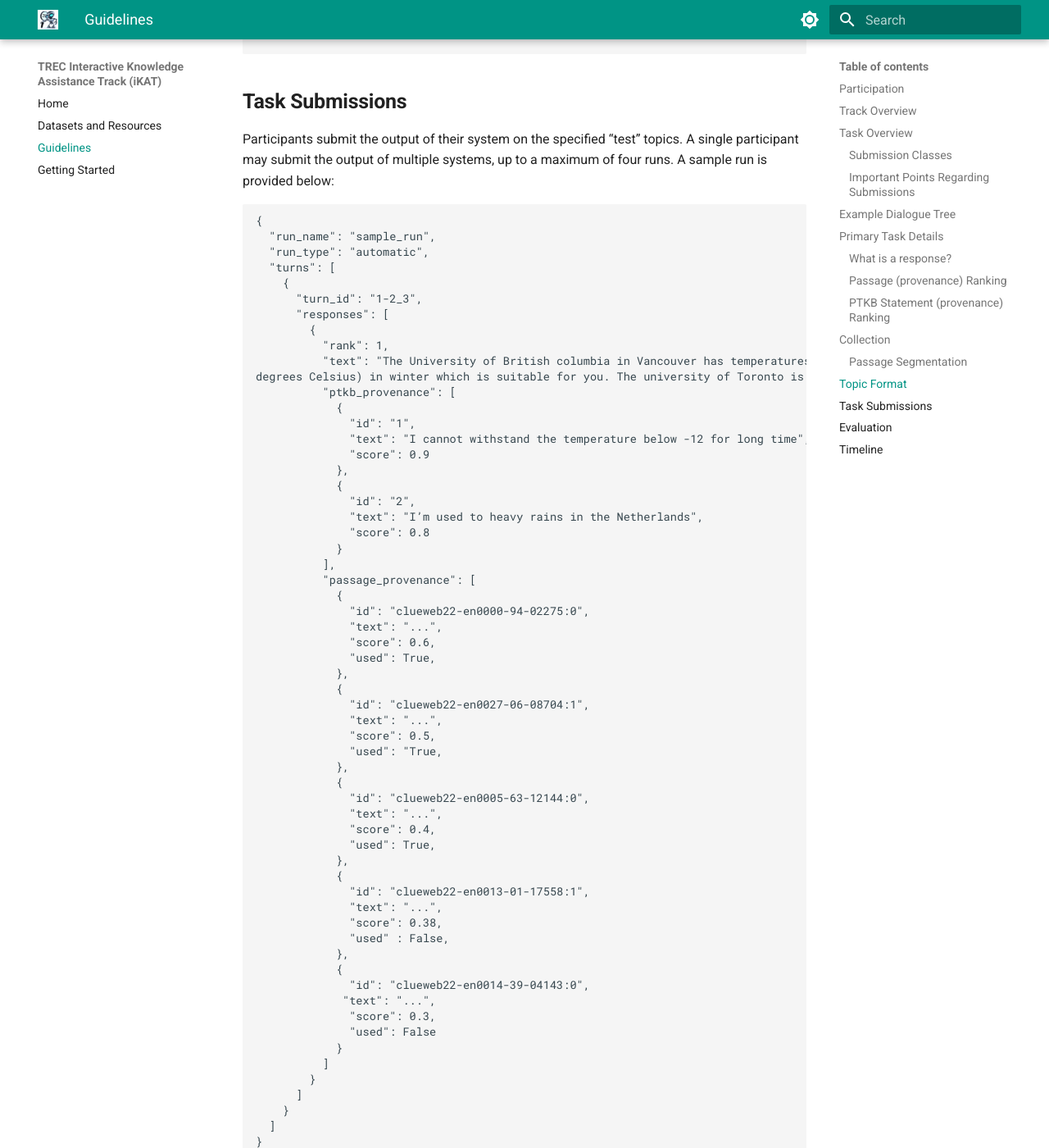
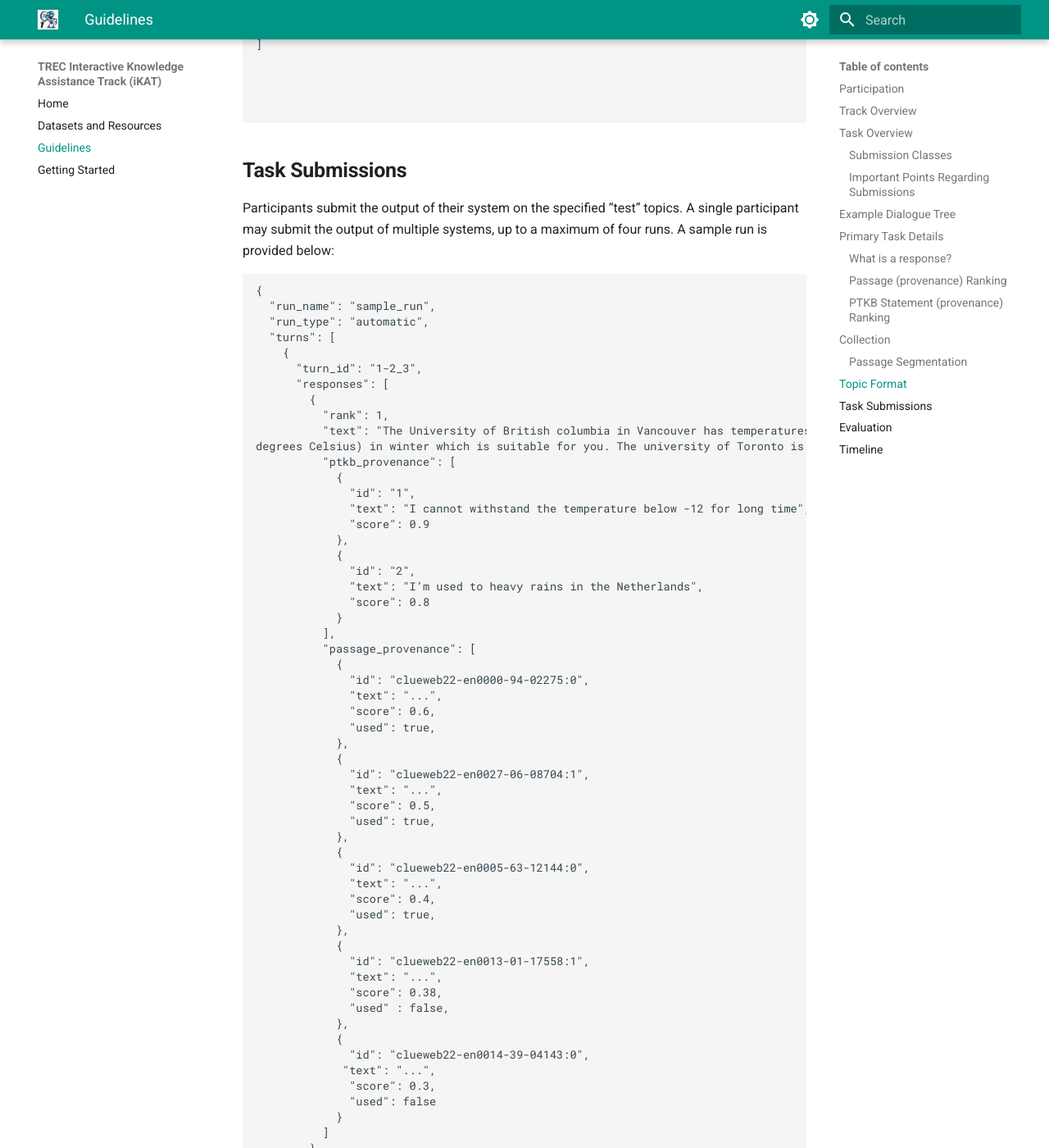
Before and after one commit to shubham526/trec-ikat-website, an MkDocs documentation site: the page built from docs/guidelines.md, in a window 1280 px wide and 1400 px high, scrolled down 7951 px. Shown: the whole window at 82% size. Built offline with MkDocs 1.6.1 and Material for MkDocs 9.7.7, drawn with Linux system fonts in a browser that asks for light colours; some of the changed text lies outside the part shown.

Commit message:
Updated guidelines.

```diff
--- a/docs/guidelines.md
+++ b/docs/guidelines.md
@@ -269,31 +271,31 @@ degrees Celsius) in winter which is suitable for you. The university of Toronto
               "id": "clueweb22-en0000-94-02275:0",
               "text": "...",
               "score": 0.6,
-              "used": True,
+              "used": true,
             },
             {
               "id": "clueweb22-en0027-06-08704:1",
               "text": "...",
               "score": 0.5,
-              "used": "True,
+              "used": true,
             },
             {
               "id": "clueweb22-en0005-63-12144:0",
               "text": "...",
               "score": 0.4,
-              "used": True,
+              "used": true,
             },
             {
               "id": "clueweb22-en0013-01-17558:1",
               "text": "...",
               "score": 0.38,
-              "used" : False,
+              "used" : false,
             },
             {
               "id": "clueweb22-en0014-39-04143:0",
              "text": "...",
               "score": 0.3,
-              "used": False
+              "used": false
             }
           ]
         }
```
Also changed, not shown: other parts of docs/guidelines.md (+2 -0 lines), docs/index.md (+1 -1 lines).
